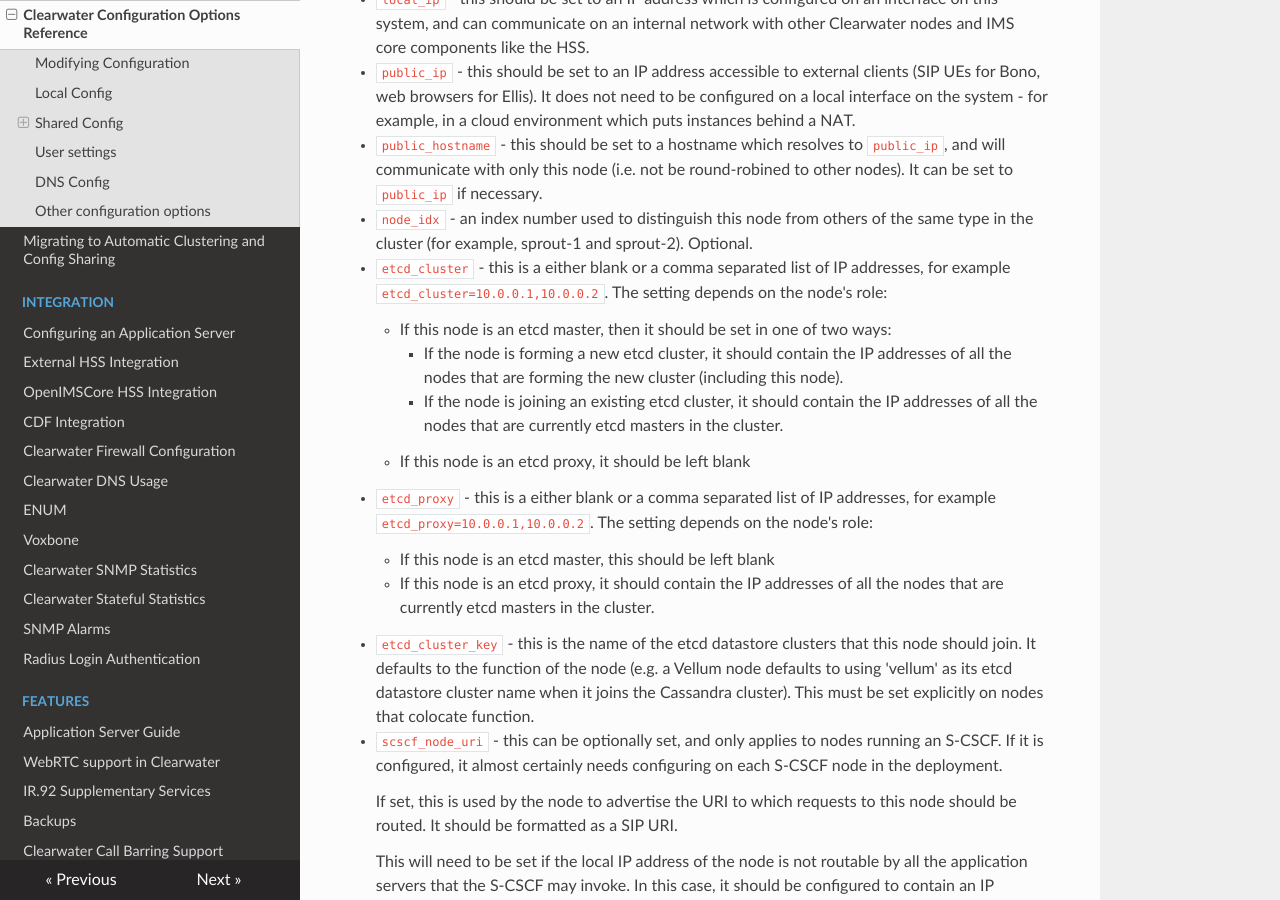
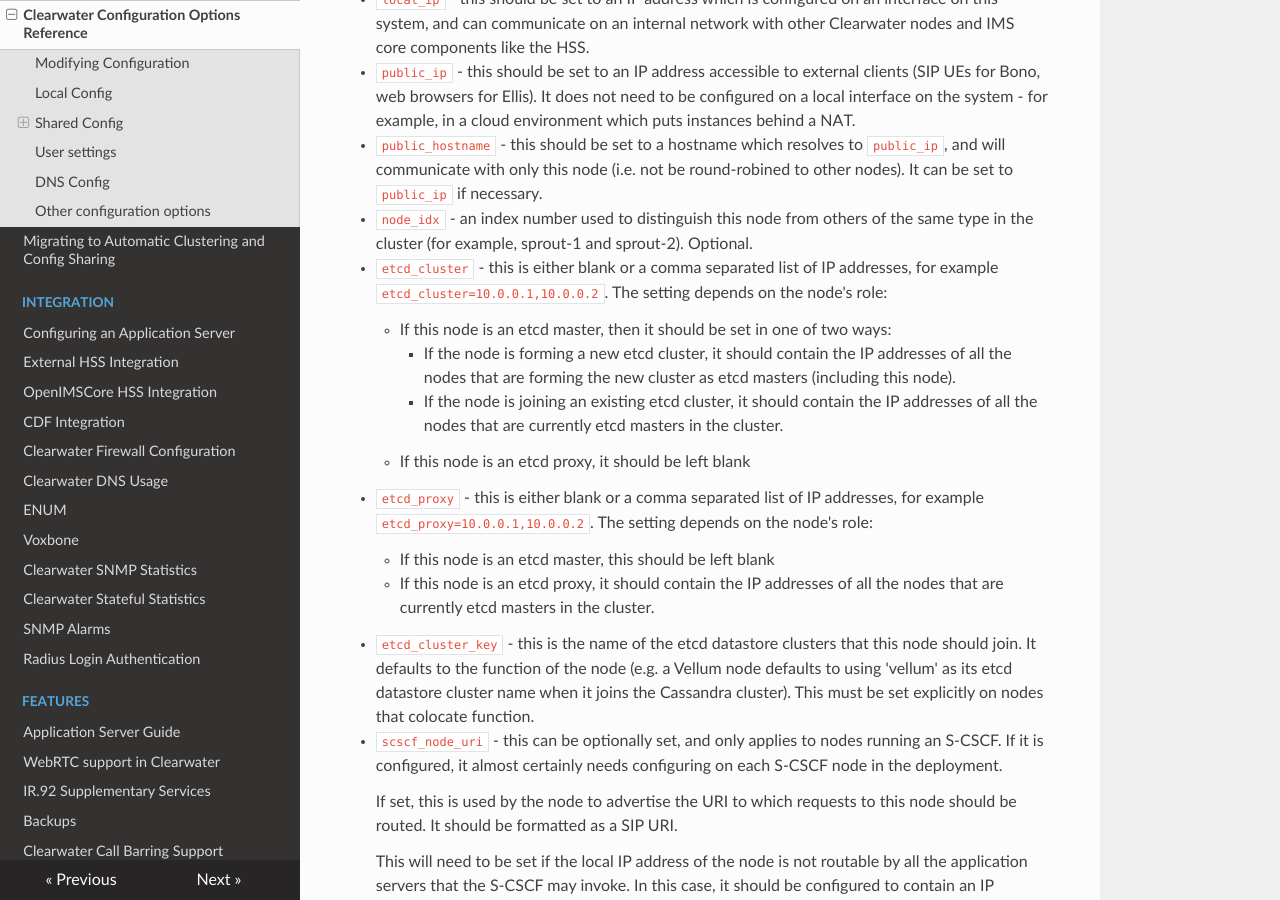
Before and after one commit to Metaswitch/clearwater-readthedocs, an MkDocs documentation site: the page built from docs/Clearwater_Configuration_Options_Reference.md, in a window 1280 px wide and 900 px high, scrolled down 1138 px. Built offline with MkDocs 1.6.1, drawn with Linux system fonts in a browser that asks for light colours; nearby versions of some CDN libraries; old or Windows-style settings are respelled for this version of MkDocs; some of the changed text lies outside the part shown.

Commit message:
Self-review markups to Config Options Reference

```diff
--- a/docs/Clearwater_Configuration_Options_Reference.md
+++ b/docs/Clearwater_Configuration_Options_Reference.md
@@ -29,12 +29,12 @@ This section describes settings that are specific to a single node and are not a
 * `public_ip` - this should be set to an IP address accessible to external clients (SIP UEs for Bono, web browsers for Ellis). It does not need to be configured on a local interface on the system - for example, in a cloud environment which puts instances behind a NAT.
 * `public_hostname` - this should be set to a hostname which resolves to `public_ip`, and will communicate with only this node (i.e. not be round-robined to other nodes). It can be set to `public_ip` if necessary.
 * `node_idx` - an index number used to distinguish this node from others of the same type in the cluster (for example, sprout-1 and sprout-2). Optional.
-* `etcd_cluster` - this is a either blank or a comma separated list of IP addresses, for example `etcd_cluster=10.0.0.1,10.0.0.2`. The setting depends on the node's role:
+* `etcd_cluster` - this is either blank or a comma separated list of IP addresses, for example `etcd_cluster=10.0.0.1,10.0.0.2`. The setting depends on the node's role:
     * If this node is an etcd master, then it should be set in one of two ways:
-        * If the node is forming a new etcd cluster, it should contain the IP addresses of all the nodes that are forming the new cluster (including this node).
+        * If the node is forming a new etcd cluster, it should contain the IP addresses of all the nodes that are forming the new cluster as etcd masters (including this node).
         * If the node is joining an existing etcd cluster, it should contain the IP addresses of all the nodes that are currently etcd masters in the cluster.
     * If this node is an etcd proxy, it should be left blank
-* `etcd_proxy` - this is a either blank or a comma separated list of IP addresses, for example `etcd_proxy=10.0.0.1,10.0.0.2`. The setting depends on the node's role:
+* `etcd_proxy` - this is either blank or a comma separated list of IP addresses, for example `etcd_proxy=10.0.0.1,10.0.0.2`. The setting depends on the node's role:
     * If this node is an etcd master, this should be left blank
     * If this node is an etcd proxy, it should contain the IP addresses of all the nodes that are currently etcd masters in the cluster.
 * `etcd_cluster_key` - this is the name of the etcd datastore clusters that this node should join. It defaults to the function of the node (e.g. a Vellum node defaults to using 'vellum' as its etcd datastore cluster name when it joins the Cassandra cluster). This must be set explicitly on nodes that colocate function.
@@ -78,7 +78,7 @@ This section describes options for the basic configuration of a Clearwater deplo
 * `memento_hostname` - a hostname that resolves by DNS round-robin to all Mementos in the cluster (the default is `memento.<home_domain>`).  This should match Memento's SSL certificate, if you are using one.
 * `sprout_registation_store` - this is the locations of Sprout's registration stores. It has the format `<site_name>=<domain>[:<port>][,<site_name>=<domain>[:<port>],...]`. In a non-GR deployment, only one domain is provided (and the site name is optional). For a GR deployment, each domain is identified by the site name, and one of the domains must relate to the local site.
 * `ralf_session_store` - this is the locations of ralf's session stores. It has the format `<site_name>=<domain>[:<port>][,<site_name>=<domain>[:<port>],...]`. In a non-GR deployment, only one domain is provided (and the site name is optional). For a GR deployment, each domain is identified by the site name, and one of the domains must relate to the local site.
-* `memento_auth_store` - this is the location of Memento's authorization vector store. It just has the format \<domain\>\[:port\]. If not present, defaults to the loopback IP.
+* `memento_auth_store` - this is the location of Memento's authorization vector store. It just has the format `<domain>[:port]`. If not present, defaults to the loopback IP.
 * `sprout_chronos_callback_uri` - the callback hostname used on Sprout's Chronos timers. If not present, defaults to the host specified in `sprout-hostname`. In a GR deployment, should be set to a deployment-wide Sprout hostname (that will be resolved by using static DNS records in `/etc/clearwater/dns_config`).
 * `ralf_chronos_callback_uri` - the callback hostname used on ralf's Chronos timers. If not present, defaults to the host specified in `ralf-hostname`. In a GR deployment, should be set to a deployment-wide Dime hostname (that will be resolved by using static DNS records in `/etc/clearwater/dns_config`).
 * `cassandra_hostname` - a hostname that resolves by DNS round-robin to the signaling interface of all Vellum nodes in the local site.
```
